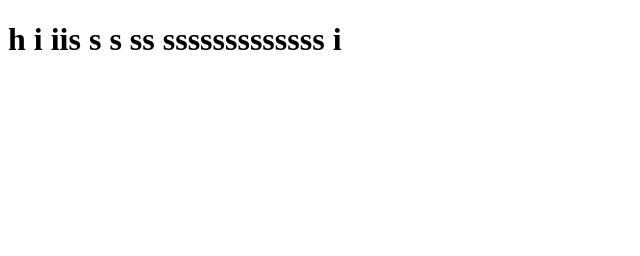
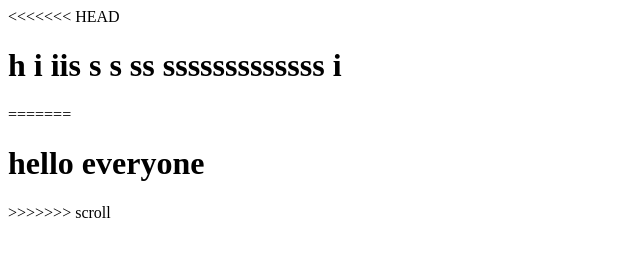
Before and after one commit to adamlearning96/course1, a plain HTML site: page index.html in a window 1280 px wide. Shown: the whole page, without its empty margins (0-640 px from the left). Drawn offline with Linux system fonts and the light colour scheme.

Commit message:
save scss file to developpement branch

```diff
--- a/index.html
+++ b/index.html
@@ -6,7 +6,11 @@
     <title>Document</title>
 </head>
 <body>
+<<<<<<< HEAD
     <h1>h i iis s s ss sssssssssssss i </h1>
+=======
+    <h1>hello everyone</h1>
+>>>>>>> scroll
 
 </body>
 </html>
```
Also changed, not shown: style1.scss (added).
